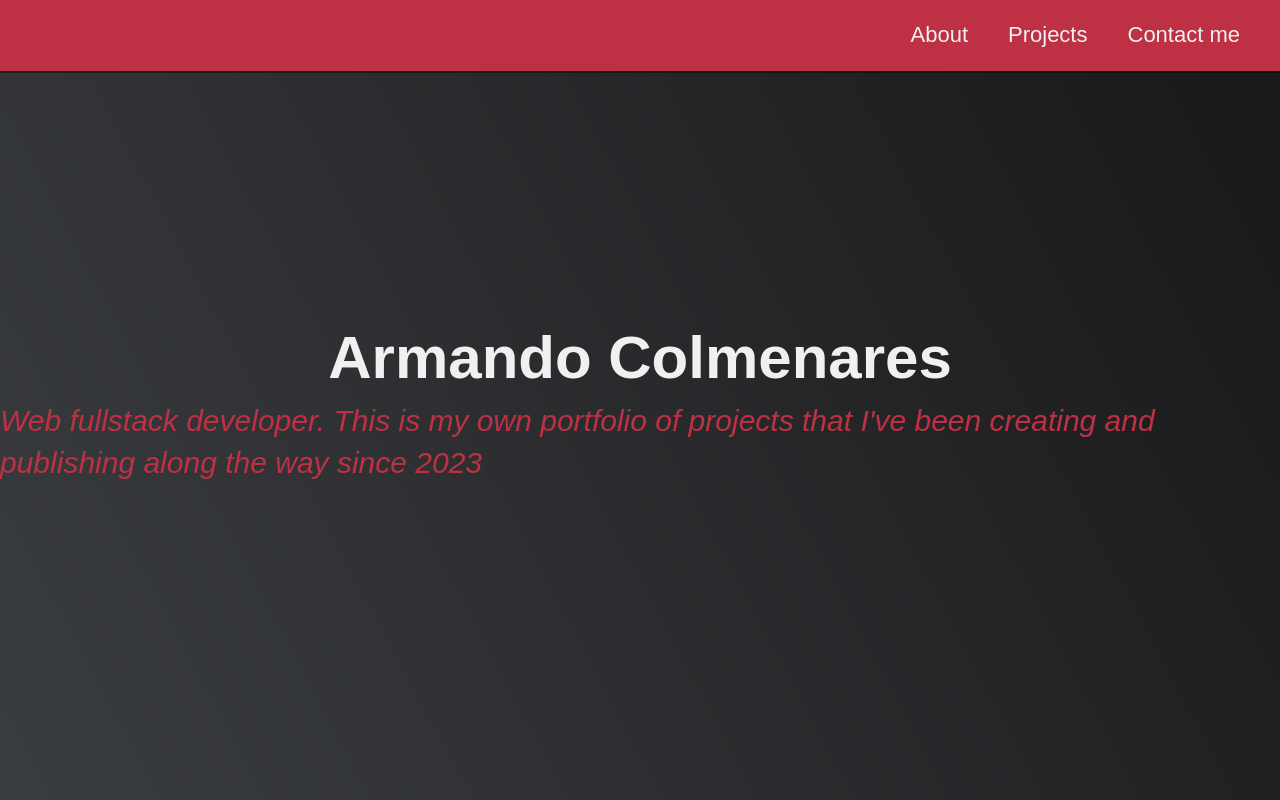
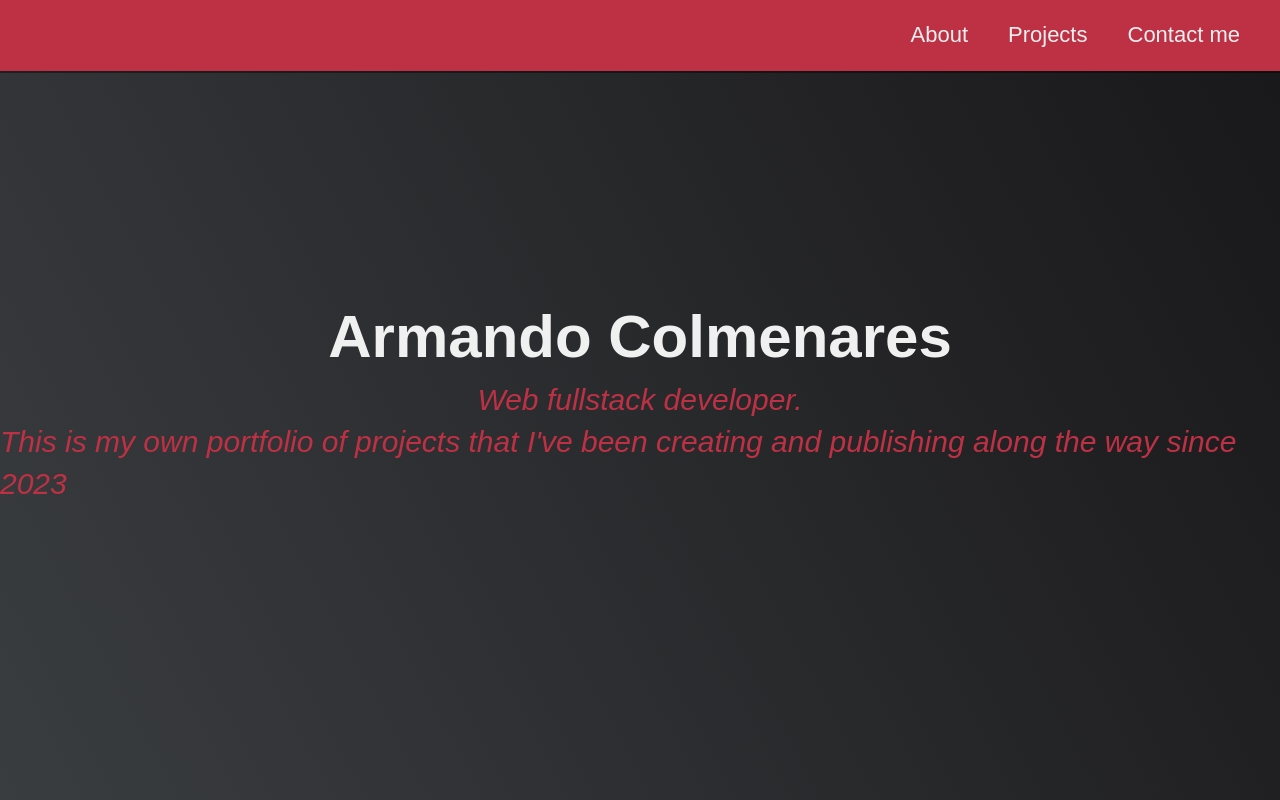
Before and after one commit to Armwcl97/ownWebSite, a React (Create React App) app: page / in a window 1280 px wide. Shown: the top 800 px of the page. Built offline with nearby package versions, Linux system fonts and the light colour scheme.

Commit message:
modified:   src/App.js

```diff
--- a/src/App.js
+++ b/src/App.js
@@ -18,7 +18,8 @@ function App() {
     </nav>
     <section id="welcome-section" class="welcome-section">
         <h1> Armando Colmenares </h1>
-        <p> Web fullstack developer. This is my own portfolio of projects that I've been creating and publishing along the way since 2023</p>
+        <p> Web fullstack developer.</p>
+        <p>This is my own portfolio of projects that I've been creating and publishing along the way since 2023</p>
     </section>
     <section id="projects" class="projects-section">
         <h2 class="projects-section-header">These are some of my projects</h2>
```
